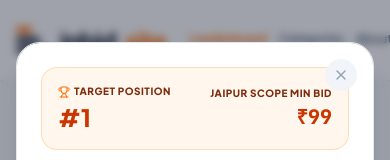
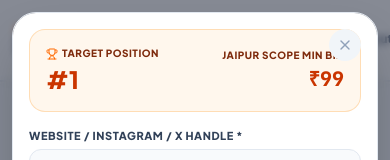
Before and after one commit to Arushh1300/inbid, a Next.js app: page / in a window 390 px wide. Both pictures are taken after a click on the button 199 px from the left and 221 px from the top of the page. Shown: the top 160 px of the page. Built offline with nearby package versions, Linux system fonts and the light colour scheme; no server answers; the database is empty.

Commit message:
Fix BidModal horizontal positioning, responsive margins, and viewport containment on mobile

```diff
--- a/src/components/BidModal.tsx
+++ b/src/components/BidModal.tsx
@@ -161,7 +161,7 @@ function ModalLocationDropdown({
 
           {isOpen && (
             <div
-              className={`absolute left-0 z-50 w-full min-w-[200px] sm:min-w-[220px] bg-white rounded-2xl shadow-xl border border-slate-200 p-2 space-y-1.5 animate-in fade-in zoom-in-95 duration-150 font-sans ${
+              className={`absolute left-0 right-0 z-50 w-full bg-white rounded-2xl shadow-xl border border-slate-200 p-2 space-y-1.5 animate-in fade-in zoom-in-95 duration-150 font-sans box-border ${
                 openUpward ? 'bottom-full mb-1.5' : 'top-full mt-1.5'
               }`}
             >
@@ -619,11 +619,11 @@ export function BidModal({
   };
 
   return (
-    <div className="fixed inset-0 z-50 flex items-center justify-center p-4 bg-slate-900/40 backdrop-blur-xs animate-in fade-in duration-200 font-sans">
-      <div className="bg-white w-full max-w-lg rounded-3xl shadow-xl border border-slate-200 overflow-hidden relative p-6 sm:p-8 space-y-5 max-h-[90vh] overflow-y-auto text-left">
+    <div className="fixed inset-0 z-50 flex items-center justify-center p-3 sm:p-4 md:p-6 bg-slate-900/50 backdrop-blur-xs animate-in fade-in duration-200 font-sans overflow-y-auto overflow-x-hidden box-border">
+      <div className="bg-white w-[calc(100vw-24px)] max-w-lg rounded-3xl shadow-2xl border border-slate-200 relative p-4 sm:p-6 md:p-8 space-y-4 sm:space-y-5 max-h-[calc(100dvh-24px)] overflow-y-auto overflow-x-hidden text-left mx-auto my-auto box-border">
         <button
           onClick={onClose}
-          className="absolute top-4 right-4 text-slate-400 hover:text-slate-700 w-8 h-8 rounded-full bg-slate-100 flex items-center justify-center transition-colors cursor-pointer"
+          className="absolute top-4 right-4 text-slate-400 hover:text-slate-700 w-8 h-8 rounded-full bg-slate-100 flex items-center justify-center transition-colors cursor-pointer z-10"
         >
           <X className="w-4 h-4" />
         </button>
```
